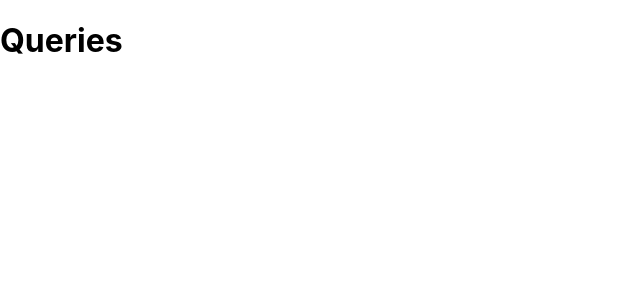
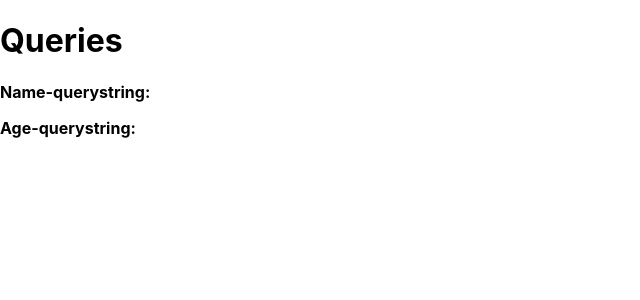
Before and after one commit to RYNZLR/pn-react-router-tutorial, a React (Create React App) app in the folder router-tutorial/: page /queries in a window 1280 px wide. Shown: the top 300 px of the page, without its empty margins (0-640 px from the left). Built offline with nearby package versions, Linux system fonts and the light colour scheme.

Commit message:
Implement basic routing, parameters, queries

```diff
--- a/router-tutorial/src/router/AppRouter.js
+++ b/router-tutorial/src/router/AppRouter.js
@@ -3,7 +3,7 @@ import {
     Route
 } from "react-router-dom";
 
-import {Home, About, Parameters, Queries, Error} from '../views/viewImports';
+import {Home, About, User, CreateUser, Parameters, Queries, Error} from '../views/viewImports';
 
 
 export default function AppRouter(){
@@ -11,19 +11,45 @@ export default function AppRouter(){
 return(
     <Switch>
 
+        {/* Routing returns a single view */}
+        <Route exact path="/about" component={About} />
+
+
+
+        {/* Routing returns a single view matching one of the paths */}
         <Route exact path={["/", "/home", "/root"]} component={Home} />
 
-        <Route exact path="/about">
+
+
+        {/* When to use exact */}
+        <Route exact path="/users" component={User} />
+        <Route path="/users/create" component={CreateUser} />
+
+
+
+        {/* Routing multiple views */}
+        <Route path="/group">
             <Home/>
             <About/>
         </Route>
 
 
-        <Route exact path="/params" component={Parameters} />
 
-        <Route exact path="/queries" component={Queries} />
+        {/* Routing using parameters */}
+        <Route path="/params/:id/:text" component={Parameters} />
 
-        <Route exact path="/*" component={Error} />
+
+
+        {/* Routing using queries */}
+        <Route path="/queries" component={Queries} />
+
+
+
+        {/* Wildcard */}
+        <Route path="/*" component={Error} />
+
+
+
     </Switch>
 )
 }
--- /dev/null
+++ b/router-tutorial/src/views/basic/users/CreateUser.js
@@ -0,0 +1,9 @@
+import React from 'react';
+
+export default function CreateUser(){
+
+    return(
+        <h1>Create user</h1>
+    )
+
+}
--- /dev/null
+++ b/router-tutorial/src/views/basic/users/User.js
@@ -0,0 +1,9 @@
+import React from 'react';
+
+export default function User(){
+
+    return(
+        <h1>User page</h1>
+    )
+
+}
--- a/router-tutorial/src/views/parameters/Parameters.js
+++ b/router-tutorial/src/views/parameters/Parameters.js
@@ -1,9 +1,18 @@
 import React from 'react';
+import {
+    useParams
+  } from "react-router-dom";
 
 export default function Parameters(){
 
+    const { id, text } = useParams();
+
     return(
-        <h1>Parameters</h1>
+        <main>
+            <h1>Parameters</h1>
+            <p><strong>Id:</strong> {id}</p>
+            <p><strong>Text:</strong> {text}</p>
+        </main>
     )
 
 }
--- a/router-tutorial/src/views/queries/Queries.js
+++ b/router-tutorial/src/views/queries/Queries.js
@@ -1,9 +1,22 @@
 import React from 'react';
+import {
+    useLocation
+} from "react-router-dom";
+
+function useQuery() {
+    return new URLSearchParams(useLocation().search);
+}
 
 export default function Queries(){
 
+    const query = useQuery();
+
     return(
-        <h1>Queries</h1>
+        <main>
+            <h1>Queries</h1>
+            <p><strong>Name-querystring: </strong> {query.get("name")}</p>
+            <p><strong>Age-querystring: </strong> {query.get("age")}</p>
+        </main>
     )
 
 }
--- a/router-tutorial/src/views/viewImports.js
+++ b/router-tutorial/src/views/viewImports.js
@@ -1,5 +1,7 @@
 import About from './basic/About';
 import Home from './basic/Home';
+import User from './basic/users/User';
+import CreateUser from './basic/users/CreateUser';
 
 import Parameters from './parameters/Parameters';
 
@@ -10,6 +12,8 @@ import Error from './Error';
 export {
     About,
     Home,
+    User,
+    CreateUser,
     Parameters,
     Queries,
     Error
```
